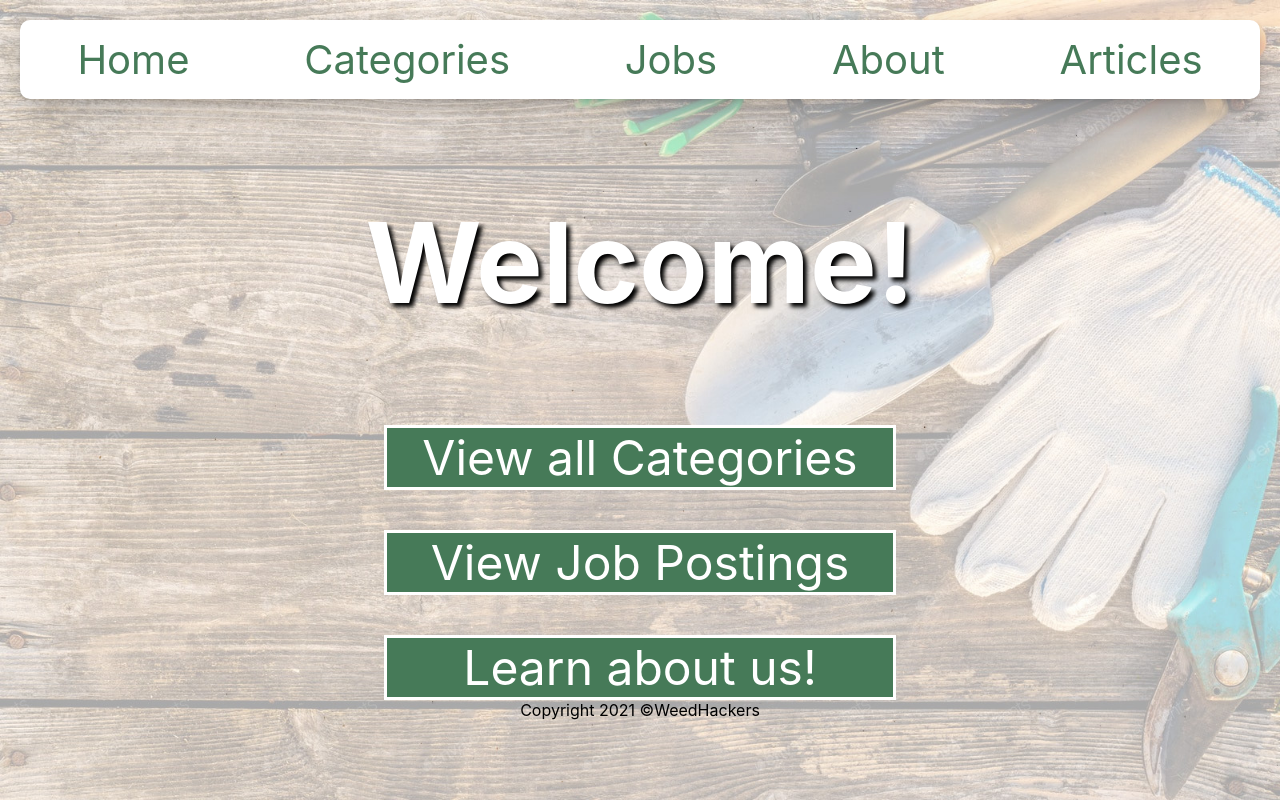
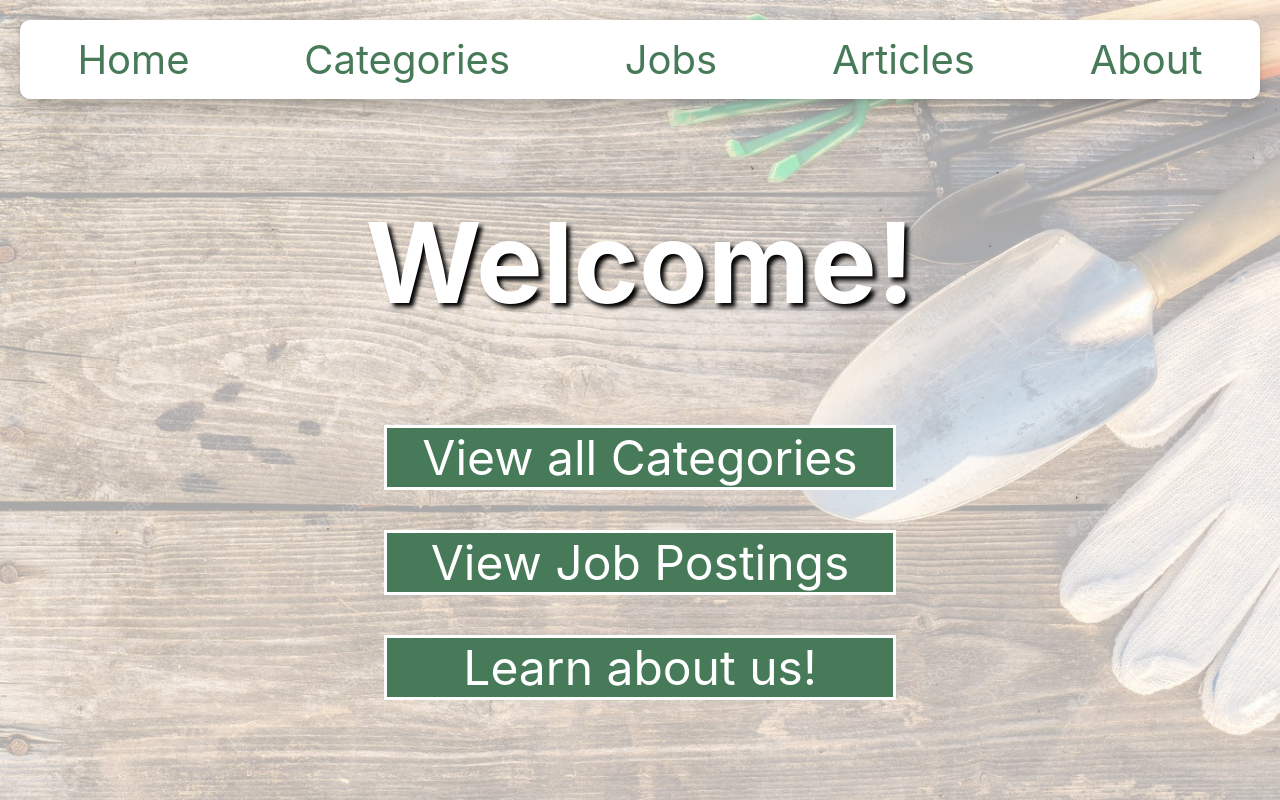
Before and after one commit to rubyreed/weed-hackers-hackathon, a React (Create React App) app in the folder client/: page / in a window 1280 px wide. Shown: the top 800 px of the page. Built offline with nearby package versions, Linux system fonts and the light colour scheme.

Commit message:
final styling done

```diff
--- a/client/src/App.css
+++ b/client/src/App.css
@@ -1,5 +1,6 @@
 .App {
   text-align: center;
+  min-height:100%;
 }
 
 .App-logo {
--- a/client/src/App.js
+++ b/client/src/App.js
@@ -19,9 +19,9 @@ function App() {
   return (
     <div className="App">
       <NavBar />
+      <div className="wrapper">
       <Routes>
       <Route path = "/articles" element = {<Articles />}/>
-
       <Route path = "/" element = {<Home />}/>
       <Route path = "/about" element = {<About />}/>
       <Route path = "/categories" element = {<Categories />}/>
@@ -34,6 +34,7 @@ function App() {
       <Route path = "/categories/:category_id/items/:id" element = {<ItemShow />}/>
       <Route path = "/categories/:category_id/items/:id/edit" element = {<ItemForm />}/>
       </Routes>
+      </div>
       <footer styleName="footer">Copyright 2021 ©WeedHackers</footer>
     </div>
   );
--- a/client/src/components/NavBar.js
+++ b/client/src/components/NavBar.js
@@ -6,9 +6,8 @@ const NavBar = () => {
       <Link className = "navbar_link" to='/'>Home</Link>
       <Link className = "navbar_link" to='/categories'>Categories</Link>
       <Link className = "navbar_link" to='/jobs'>Jobs</Link>
+      <Link className = "navbar_link" to='/articles'>Articles</Link>
       <Link className = "navbar_link" to='/about'>About</Link>
-      <Link className = "navbar_link" to='/articles'>Articles</Link>
-
     </div>
   );
 };
--- a/client/src/index.css
+++ b/client/src/index.css
@@ -151,8 +151,11 @@ text-shadow: 4px 4px 4px rgb(73, 190, 99);
   border:2px green;
 } */
 
+.wrapper {
+  min-height:100vh;
+}
+
 .footer{
-  position: fixed;
   left: 0;
   bottom: 0;
   width: 100%;
```
Also changed, not shown: 1 other file (tests, documents, lock files or other folders).
